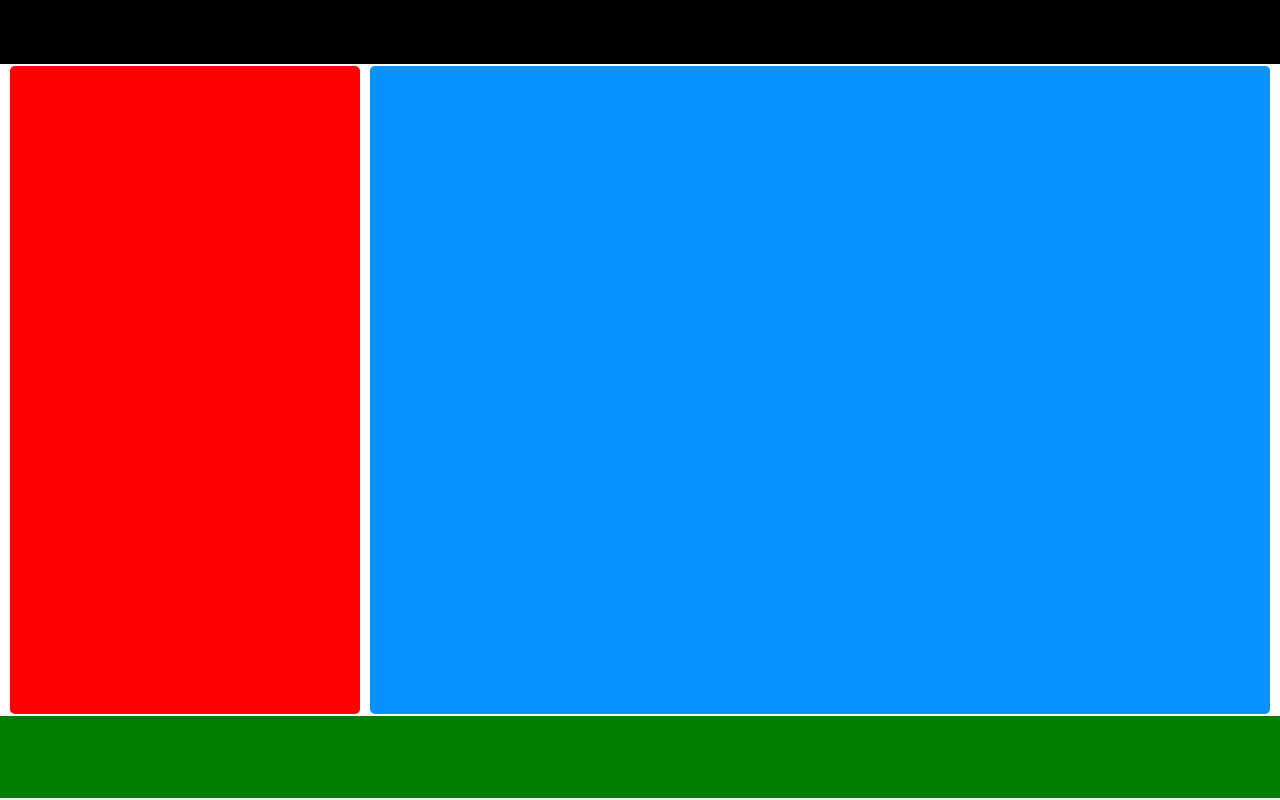
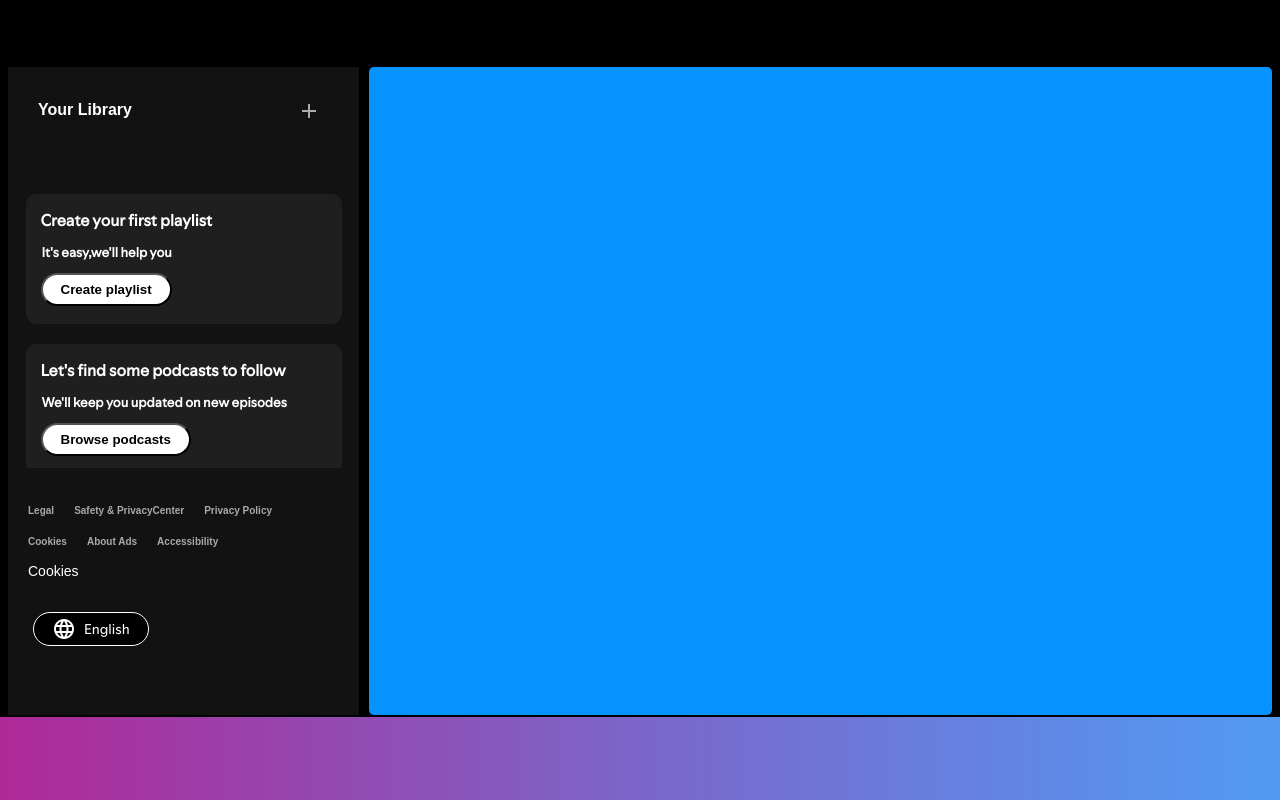
Before and after one commit to AshmitSherigar/SpotifyClone, a website built with Vite: page index.html in a window 1280 px wide. Built offline with nearby package versions, Linux system fonts and the light colour scheme.

Commit message:
updated section of opening page

```diff
--- a/index.html
+++ b/index.html
@@ -4,6 +4,11 @@
     <meta charset="UTF-8" />
     <meta name="viewport" content="width=device-width, initial-scale=1.0" />
     <title>Spotify - Web Player:Music for everyone</title>
+    <link
+      href="https://fonts.googleapis.com/css2?family=Material+Symbols+Outlined"
+      rel="stylesheet"
+    />
+
     <link
       rel="shortcut icon"
       href="https://open.spotifycdn.com/cdn/images/favicon.0f31d2ea.ico"
@@ -15,10 +20,47 @@
     <nav></nav>
     <main>
       <div class="container">
-        <div class="smaller-rect rect"></div>
+        <div class="smaller-rect rect">
+          <div class="library-box">
+            <h4>Your Library</h4>
+            <span
+              class="material-symbols-outlined custom-tooltip"
+              data-tooltip="Create a playlist or folder"
+            >
+              add
+            </span>
+          </div>
+          <div class="scroll-smaller-rect">
+            <div class="smaller-scroll">
+              <h4>Create your first playlist</h4>
+              <h5>It's easy,we'll help you</h5>
+              <button>Create playlist</button>
+            </div>
+            <div class="smaller-scroll">
+              <h4>Let's find some podcasts to follow</h4>
+              <h5>We'll keep you updated on new episodes</h5>
+              <button>Browse podcasts</button>
+            </div>
+          </div>
+          <div class="info-smaller-rect">
+            <div class="text-info">
+              <h1>Legal</h1>
+              <h1>Safety & PrivacyCenter</h1>
+              <h1>Privacy Policy</h1>
+              <h1>Cookies</h1>
+              <h1>About Ads</h1>
+              <h1>Accessibility</h1>
+            </div>
+            <div class="cookies-info">Cookies</div>
+            <button>
+              <span class="material-symbols-outlined"> language </span>English
+            </button>
+          </div>
+        </div>
         <div class="larger-rect rect"></div>
       </div>
       <div class="signup-banner"></div>
     </main>
+    <script src="src/main.js"></script>
   </body>
 </html>
--- a/src/main.js
+++ b/src/main.js
@@ -0,0 +1,54 @@
+const scrollBox = document.querySelector(".scroll-smaller-rect");
+const libraryBox = document.querySelector(".library-box");
+
+let scrollTimeout = null;
+
+scrollBox.addEventListener("scroll", () => {
+  if (scrollBox.scrollTop > 0) {
+    libraryBox.classList.add("shadow");
+  } else {
+    libraryBox.classList.remove("shadow");
+  }
+});
+
+scrollBox.addEventListener("mouseover", () => {
+  scrollBox.classList.add("hovered");
+
+  if (scrollTimeout) {
+    clearTimeout(scrollTimeout);
+    scrollTimeout = null;
+  }
+});
+
+scrollBox.addEventListener("mouseout", () => {
+  scrollTimeout = setTimeout(() => {
+    scrollBox.classList.remove("hovered");
+    scrollTimeout = null;
+  }, 1500);
+});
+
+// Right-click black box logic
+const myDiv = document.querySelector(".library-box");
+let isBox = false;
+let blackBox = null;
+
+myDiv.addEventListener("contextmenu", function (e) {
+  e.preventDefault();
+
+  if (!isBox) {
+    blackBox = document.createElement("div");
+    blackBox.style.width = "160px";
+    blackBox.style.height = "100px";
+    blackBox.style.backgroundColor = "#3E3E3E";
+    blackBox.style.position = "absolute";
+    blackBox.style.left = `${e.offsetX}px`;
+    blackBox.style.top = `${e.offsetY + 15}px`;
+    blackBox.style.boxShadow = '1px 2px 10px #000';
+
+    myDiv.appendChild(blackBox);
+    isBox = true;
+  } else {
+    if (blackBox) blackBox.remove();
+    isBox = false;
+  }
+});
--- a/src/style.css
+++ b/src/style.css
@@ -1,4 +1,8 @@
 /* Reset default margins and paddings */
+@font-face {
+  font-family: spotifyfont;
+  src: url(../src/SpotifyMixUI-Regular-cc3b1de388efa4cbca6c75cebc24585e.woff2);
+}
 * {
   margin: 0;
   padding: 0;
@@ -7,43 +11,202 @@
 
 body {
   font-family: sans-serif;
-  background-color: #fff;
-  color: #000;
+  background-color: #000;
+  color: #fff;
 }
 nav {
   height: 8vh;
   width: 100%;
-  background-color: #000;
 }
 main {
   height: 100%;
   overflow: hidden;
   width: 100%;
-
 }
 .container {
   height: 100%;
   width: 100%;
   display: flex;
-  padding: 2px 10px;
+  padding: 2.65px 8px;
   gap: 10px;
   position: relative;
 }
-.rect{
+.rect {
   border-radius: 5px;
   height: calc(100vh - 19vh);
 }
 .smaller-rect {
-  background-color: red;
   width: 28%;
+  position: relative;
 }
+.library-box {
+  background-color: #121212;
+  height: 17%;
+  width: 100%;
+  display: flex;
+  align-items: start;
+  justify-content: space-between;
+  padding: 24px 30px;
+}
+.library-box h4 {
+  margin-top: 10px;
+}
+.library-box span {
+  display: flex;
+  align-items: center;
+  justify-content: center;
+  border-radius: 50%;
+  height: 40px;
+  width: 40px;
+  cursor: pointer;
+  color: rgb(170, 170, 170);
+}
+
+.custom-tooltip {
+  position: relative;
+  cursor: pointer;
+}
+
+.custom-tooltip::after {
+  content: attr(data-tooltip);
+  position: absolute;
+  bottom: 105%; /* above the element */
+  left: 50%;
+  transform: translateX(-50%);
+  background: #333;
+  color: #fff;
+  padding: 3px 10px;
+  border-radius: 6px;
+  white-space: nowrap;
+  opacity: 0;
+  pointer-events: none;
+  transition: opacity 0.5s ease;
+  font-size: 13px;
+  z-index: 10;
+  font-family: spotifyfont;
+}
+
+.custom-tooltip:hover::after {
+  opacity: 1;
+}
+
+.library-box span:hover {
+  background-color: #ffffff22;
+  color: rgb(255, 255, 255);
+}
+.library-box.shadow {
+  /* box-shadow: 0 45px 20px #0F0F0F; */
+  box-shadow: 0 -5px 10px rgba(8, 8, 8, 0.648) inset;
+  transition: box-shadow 0.3s ease;
+}
+
+.scroll-smaller-rect {
+  background-color: #121212;
+  height: 45%;
+  width: 100%;
+  padding: 5%;
+
+  gap: 15px;
+  overflow-y: scroll;
+}
+/* Default scrollbar */
+.scroll-smaller-rect::-webkit-scrollbar {
+  width: 13px;
+}
+
+.scroll-smaller-rect::-webkit-scrollbar-thumb {
+  background-color: transparent;
+
+  transition: background-color 1s ease;
+}
+
+/* Hover class added by JS */
+.scroll-smaller-rect.hovered::-webkit-scrollbar-thumb {
+  background-color: #dbdbdbc8;
+}
+
+.smaller-scroll {
+  background-color: #1f1f1f;
+  height: 130px;
+  width: 100%;
+  border-radius: 10px;
+  margin-bottom: 20px;
+  font-family: spotifyfont;
+  padding: 15px;
+  font-size: 16px;
+}
+.smaller-scroll h5 {
+  margin: 12px 1px;
+}
+.smaller-scroll button {
+  padding: 7px 18px;
+  border-radius: 20px;
+  font-weight: bolder;
+  background-color: #ffffff;
+}
+.smaller-scroll button:hover {
+  transform: scale(1.09);
+  background-color: #f3f3f3;
+}
+.info-smaller-rect {
+  background-color: #121212;
+  height: calc(100% - (45% + 17%));
+  width: 100%;
+  padding: 20px;
+}
+.info-smaller-rect button {
+  font-family: spotifyfont;
+  font-weight: 500;
+  margin-top: 33px;
+  margin-left: 5px;
+  background-color: #000000;
+  color: white;
+  border: 1px solid white;
+  padding: 4px 18px;
+  font-size: 14px;
+  border-radius: 20px;
+  display: flex;
+  align-items: center;
+  gap: 8px;
+  justify-content: center;
+}
+.info-smaller-rect button:hover {
+  transform: scale(1.05);
+  border: 1.5px solid white;
+}
+.text-info {
+  width: 90%;
+  display: flex;
+  flex-wrap: wrap;
+  gap: 20px;
+  margin-top: 17px;
+}
+.info-smaller-rect h1 {
+  cursor: pointer;
+  font-size: 10px;
+  color: darkgrey;
+}
+.cookies-info {
+  font-size: 14px;
+  margin-top: 16px;
+}
+.cookies-info:hover {
+  text-decoration: underline 1.5px;
+}
+
 .larger-rect {
   background-color: rgb(6, 147, 255);
   /* height: calc(100vh - 9vh); */
   width: 72%;
 }
-.signup-banner{
+.signup-banner {
   width: 100%;
   height: 10.3vh;
-  background-color: green;
+  background: #af2997;
+  background: linear-gradient(
+    90deg,
+    rgba(175, 41, 151, 1) 0%,
+    rgba(123, 102, 201, 1) 50%,
+    rgba(81, 155, 245, 1) 100%
+  );
 }
```
Also changed, not shown: src/SpotifyMixUI-Regular-cc3b1de388efa4cbca6c75cebc24585e.woff2 (added), src/add_24dp_E3E3E3_FILL0_wght400_GRAD0_opsz24.svg (added).
